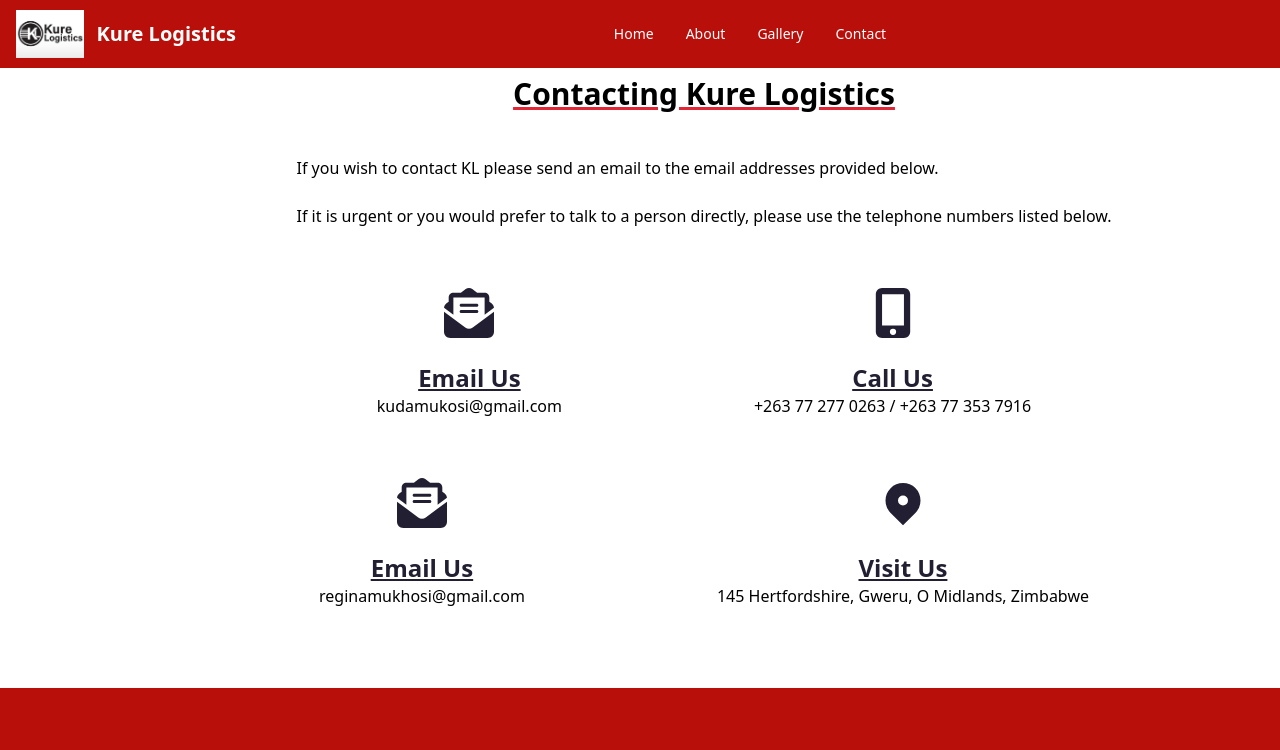
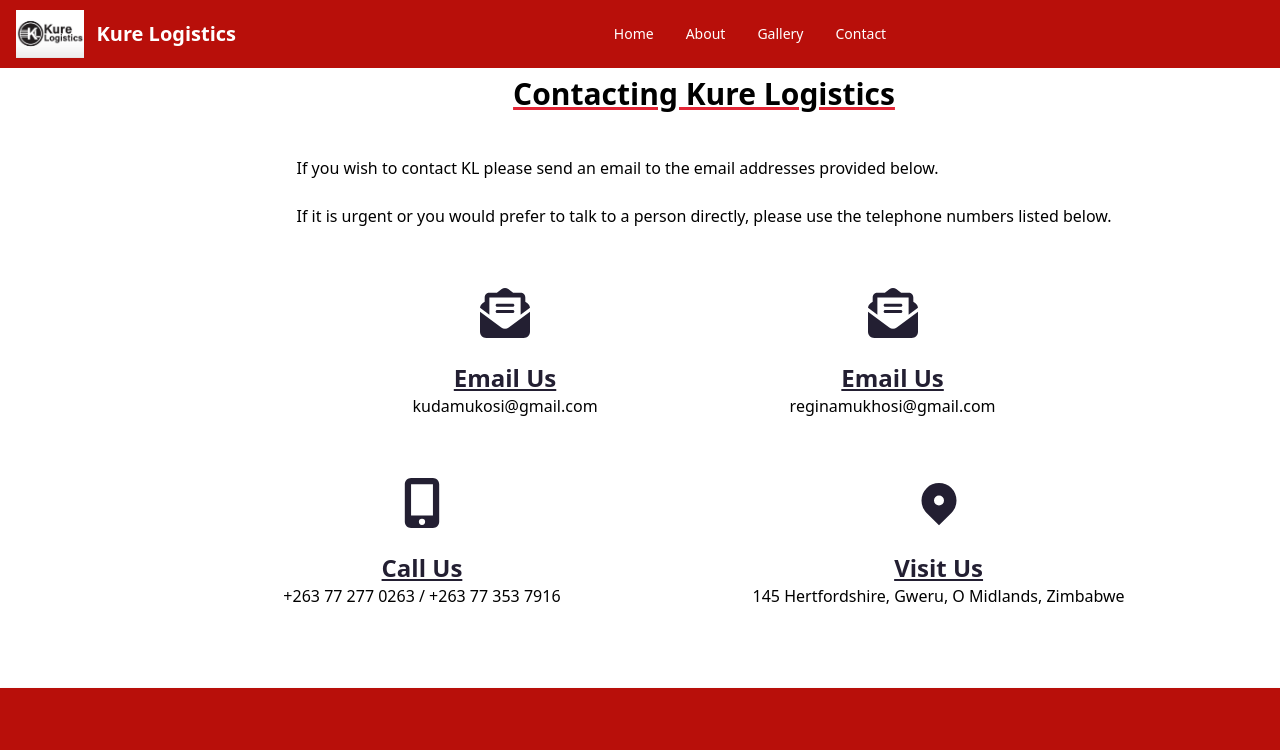
Before and after one commit to charmainemimie/Kure-Logistics, a React (Vite) app: page /contact in a window 1280 px wide. Shown: the top 750 px of the page. Built offline with nearby package versions, Linux system fonts and the light colour scheme.

Commit message:
modified Contacts page

```diff
--- a/src/pages/Contact.jsx
+++ b/src/pages/Contact.jsx
@@ -46,14 +46,14 @@ function Contacts() {
 
                   <IconContext.Provider value={{ color: '#231f32', size: '50px', padding:'5px 2px' }}>
                     <a href="tel:+263 77 277 0263"><div className="  sm:items-center sm:justify-center   mt-5 mb-5">
-                       <FaMobileScreenButton className="sm:items-center sm:justify-center  my-6"/>
+                       <FaEnvelopeOpenText className="sm:items-center sm:justify-center  my-6"/>
                     </div></a>
                   </IconContext.Provider>
                   <div className="  sm:items-center sm:justify-center   mt-1">
                     <p className=" text-1xl font-normal">
                     <div><span className="text-black text-2xl font-bold"><a href="tel:0116 221 3539"
-                    className="block py-2  underline text-navcolour rounded hover:bg-gray-100 md:hover:bg-transparent md:hover:text-blue-700 md:p-0 md:dark:hover:text-blue-500 dark:text-navcolour dark:hover:bg-gray-700 dark:hover:text-white md:dark:hover:bg-transparent dark:border-gray-700">Call Us</a></span></div>
-                    +263 77 277 0263 / +263 77 353 7916
+                    className="block py-2  underline text-navcolour rounded hover:bg-gray-100 md:hover:bg-transparent md:hover:text-blue-700 md:p-0 md:dark:hover:text-blue-500 dark:text-navcolour dark:hover:bg-gray-700 dark:hover:text-white md:dark:hover:bg-transparent dark:border-gray-700">Email Us</a></span></div>
+                    reginamukhosi@gmail.com
                     </p>
                   </div>
 
@@ -71,13 +71,13 @@ function Contacts() {
 
                 <IconContext.Provider value={{ color: '#231f32', size: '50px', padding:'5px 2px' }}>
                     <div className="  sm:items-center sm:justify-center  mx-5 mt-5 mb-5">
-                       <FaEnvelopeOpenText className="sm:items-center sm:justify-center mx-6 my-6"/>
+                       <FaMobileScreenButton className="sm:items-center sm:justify-center mx-6 my-6"/>
                     </div>
                   </IconContext.Provider>
                   <div className="  sm:items-center sm:justify-center  mt-1">
                     <p className=" text-1xl font-normal">
-                    <div><span className="text-black text-2xl font-bold"><a href="reginamukhosi@gmail.com" className="block py-2 pl-3 pr-4 underline text-navcolour rounded hover:bg-gray-100 md:hover:bg-transparent md:hover:text-blue-700 md:p-0 md:dark:hover:text-blue-500 dark:text-navcolour dark:hover:bg-gray-700 dark:hover:text-white md:dark:hover:bg-transparent dark:border-gray-700">Email Us</a></span></div>
-                    reginamukhosi@gmail.com
+                    <div><span className="text-black text-2xl font-bold"><a href="reginamukhosi@gmail.com" className="block py-2 pl-3 pr-4 underline text-navcolour rounded hover:bg-gray-100 md:hover:bg-transparent md:hover:text-blue-700 md:p-0 md:dark:hover:text-blue-500 dark:text-navcolour dark:hover:bg-gray-700 dark:hover:text-white md:dark:hover:bg-transparent dark:border-gray-700">Call Us</a></span></div>
+                     +263 77 277 0263 / +263 77 353 7916
                     </p>
                   </div>
             </div>
@@ -85,7 +85,7 @@ function Contacts() {
             <div className="max-w-full  sm:82 rounded-lg  sm:items-center sm:justify-center  md:ml-48 mt-8">
 
                   <IconContext.Provider value={{ color: '#231f32', size: '50px', padding:'5px 2px' }}>
-                    <a href="tel:+263 77 277 0263"><div className="  sm:items-center sm:justify-center   mt-5 mb-5">
+                    <a href="#"><div className="  sm:items-center sm:justify-center   mt-5 mb-5">
                        <HiLocationMarker className="sm:items-center sm:justify-center  my-6"/>
                     </div></a>
                   </IconContext.Provider>
```
